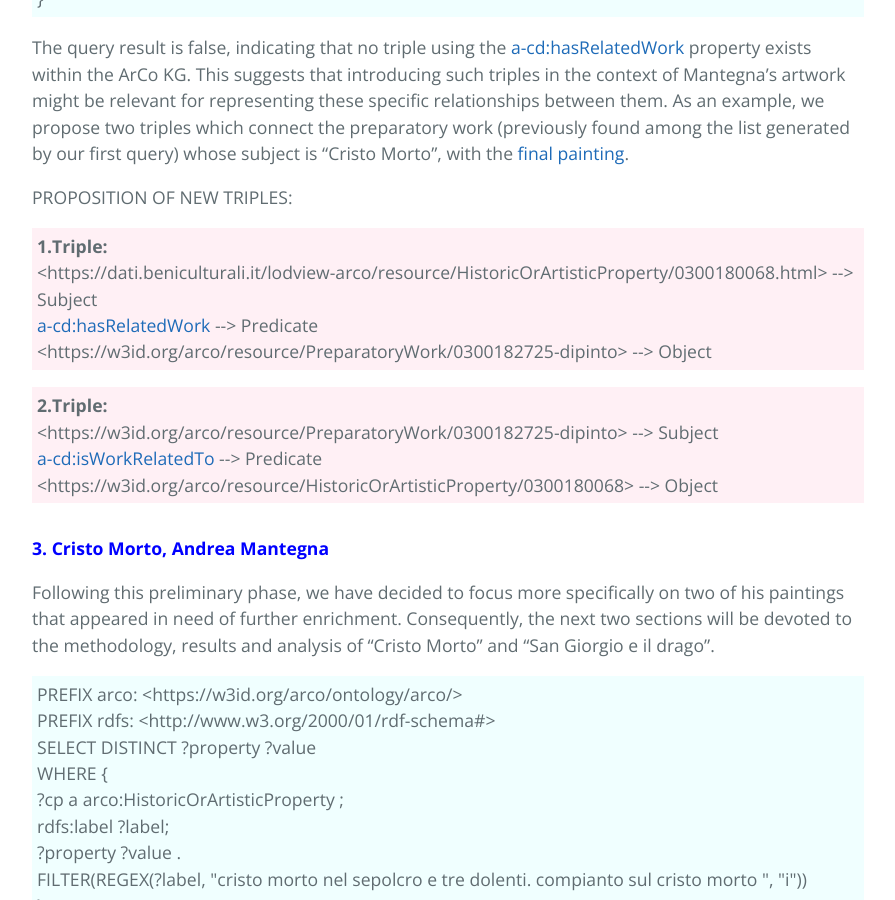
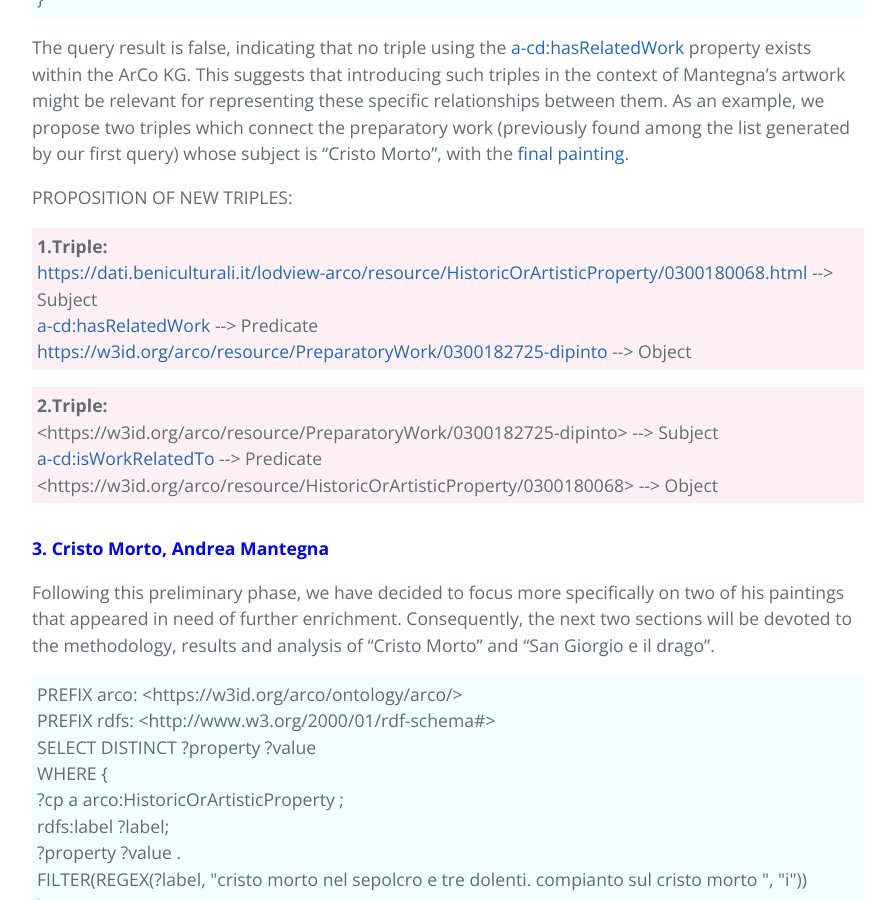
Before and after one commit to KevinITS-site/KevinITS-site.github.io, a Jekyll site: the page built from another-page.md, in a window 1280 px wide and 900 px high, scrolled down 6161 px. Shown: the whole window, without its empty margins (192-1087 px from the left). Built offline with Jekyll 4.4.1, drawn with Linux system fonts in a browser that asks for light colours; our own code applies the rules of GitHub Pages for plain Markdown files; part of the change alters nothing that is shown.

```diff
--- a/another-page.md
+++ b/another-page.md
@@ -177,9 +177,9 @@ PROPOSITION OF NEW TRIPLES:
 
 <p style="background-color: LavenderBlush; padding: 5px;">
 <b>1.Triple:</b><br>
-<https://dati.beniculturali.it/lodview-arco/resource/HistoricOrArtisticProperty/0300180068.html> --> Subject <br>
+<a href="https://dati.beniculturali.it/lodview-arco/resource/HistoricOrArtisticProperty/0300180068.html">https://dati.beniculturali.it/lodview-arco/resource/HistoricOrArtisticProperty/0300180068.html</a> --> Subject <br>
 <a href= "https://w3id.org/arco/ontology/context-description/hasRelatedWork">a-cd:hasRelatedWork</a> --> Predicate <br>
-<https://w3id.org/arco/resource/PreparatoryWork/0300182725-dipinto> --> Object <br>
+<a href="https://w3id.org/arco/resource/PreparatoryWork/0300182725-dipinto">https://w3id.org/arco/resource/PreparatoryWork/0300182725-dipinto</a> --> Object <br>
 </p>
 
 <p style="background-color: LavenderBlush; padding: 5px;">
```
